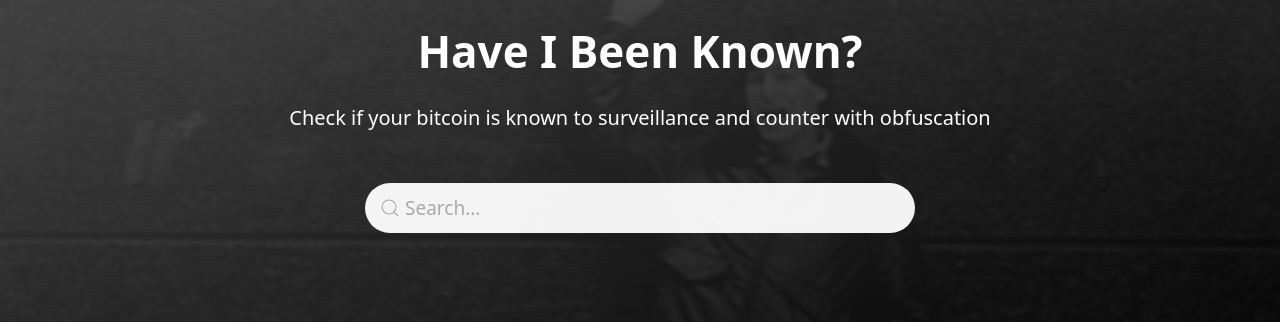
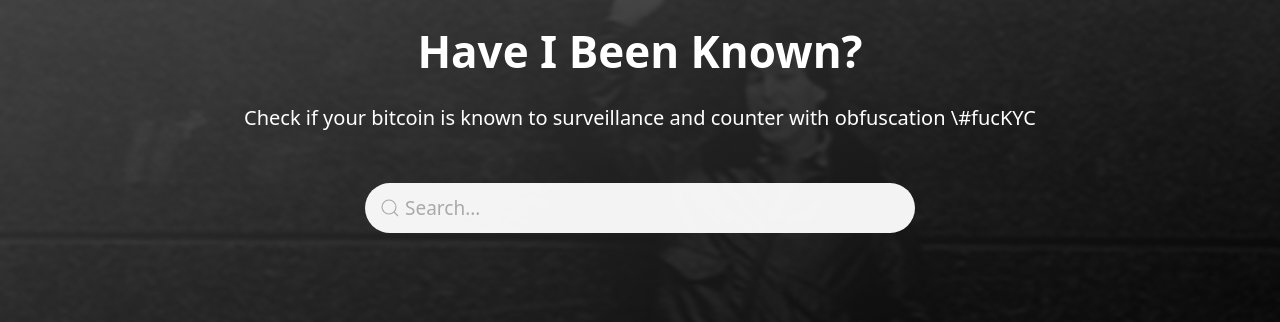
Before and after one commit to haveibeenknown/hibk, a Jekyll site: the page built from index.md, in a window 1280 px wide. Shown: the part 159-481 px from the top of the page. Built offline with Jekyll 4.4.1, drawn with Linux system fonts in a browser that asks for light colours.

Commit message:
escape hashtag

```diff
--- a/index.md
+++ b/index.md
@@ -1,7 +1,7 @@
 ---
 layout: help
 title: Have I Been Known?
-subtitle: Check if your bitcoin is known to surveillance and counter with obfuscation #fucKYC
+subtitle: Check if your bitcoin is known to surveillance and counter with obfuscation \#fucKYC
 hero:
     background: "#000000"
     image: header_2.jpg
```
